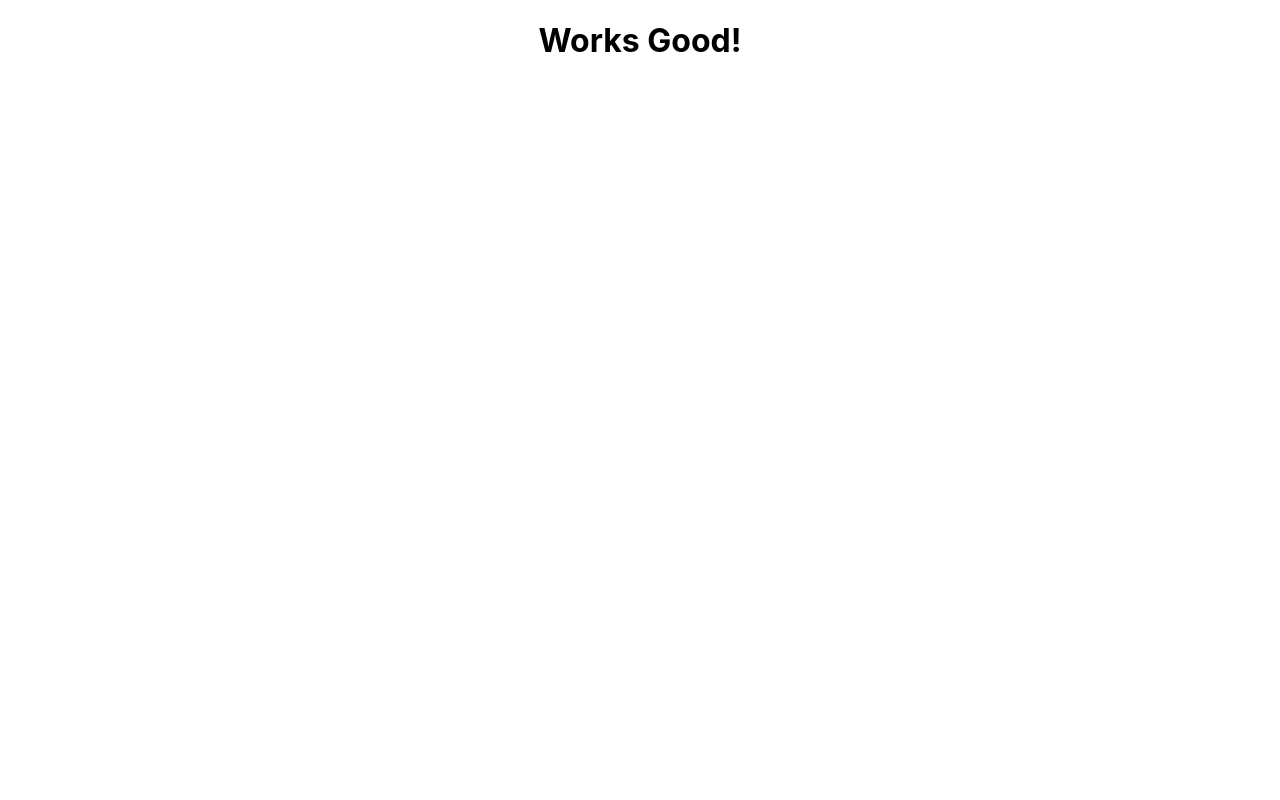
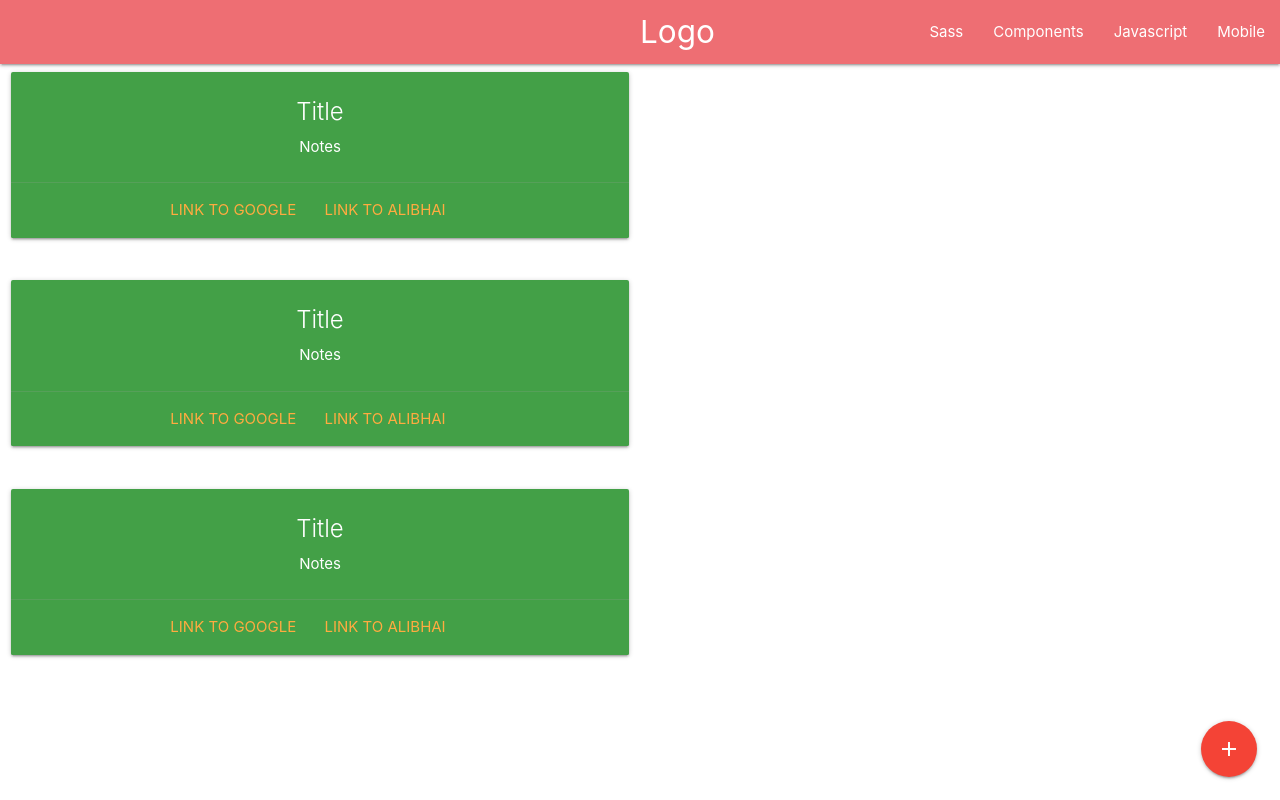
Before and after one commit to AliabbasMerchant/SecureNotes, a React (Create React App) app in the folder client/: page / in a window 1280 px wide. Built offline with nearby package versions, Linux system fonts and the light colour scheme.

Commit message:
Views added. Components connection left. OAuth left

```diff
--- a/client/package.json
+++ b/client/package.json
@@ -6,8 +6,10 @@
     "@testing-library/jest-dom": "^4.2.4",
     "@testing-library/react": "^9.4.0",
     "@testing-library/user-event": "^7.2.1",
+    "materialize-css": "^1.0.0-rc.2",
     "react": "^16.12.0",
     "react-dom": "^16.12.0",
+    "react-fontawesome": "^1.7.1",
     "react-scripts": "3.3.0"
   },
   "scripts": {
--- a/client/public/index.html
+++ b/client/public/index.html
@@ -10,6 +10,7 @@
       content="A realtime, secure notes and reminders application"
     />
     <link rel="apple-touch-icon" href="%PUBLIC_URL%/logo192.png" />
+    <link rel="stylesheet" href="https://fonts.googleapis.com/icon?family=Material+Icons">
     <!--
       manifest.json provides metadata used when your web app is installed on a
       user's mobile device or desktop. See https://developers.google.com/web/fundamentals/web-app-manifest/
--- a/client/src/components/App.js
+++ b/client/src/components/App.js
@@ -2,6 +2,8 @@ import React from 'react';
 import './App.css';
 import TopBar from "./TopBar";
 import Main from "./Main";
+import "materialize-css/dist/css/materialize.min.css"
+
 function App() {
   return (
     <div className="App">
--- a/client/src/components/DisplayNote.js
+++ b/client/src/components/DisplayNote.js
@@ -1,13 +1,25 @@
-import React, { Component } from 'react'
+import React from 'react'
 
-export class DisplayNote extends Component {
-    render() {
-        return (
-            <div>
-                <h1>Works Good!</h1>
+function DisplayNote() {
+    return (
+        <div className="row">
+            <div className="col s12 m6">
+                <div className="card green darken-1">
+                    <div className="card-content white-text">
+                        <span className="card-title">Title</span>
+                        <p>
+                            Notes
+                        </p>
+                    </div>
+
+                    <div className="card-action">
+                        <a href="https://google.com"> Link to google </a>
+                        <a href="https://github.com/AliabbasMerchant"> Link to AliBhai</a>
+                    </div>
+                </div>
             </div>
-        )
-    }
+        </div>
+    )
 }
 
 export default DisplayNote
--- a/client/src/components/FAB.js
+++ b/client/src/components/FAB.js
@@ -1,13 +1,13 @@
-import React, { Component } from 'react'
+import React from 'react'
 
-export class FAB extends Component {
-    render() {
-        return (
-            <div>
-
-            </div>
-        )
-    }
+function FAB() {
+    return (
+        <div className="fixed-action-btn">
+            <a className="btn-floating btn-large red">
+                <i className="large material-icons"> add </i>
+            </a>
+        </div>
+    )
 }
 
 export default FAB
--- a/client/src/components/Main.js
+++ b/client/src/components/Main.js
@@ -1,15 +1,14 @@
-import React, { Component } from 'react'
+import React from 'react'
 import NoteViewer from "./NoteViewer";
 import FAB from "./FAB";
-export class Main extends Component {
-    render() {
-        return (
-            <div>
-                <NoteViewer />
-                <FAB />
-            </div>
-        )
-    }
+
+function Main() {
+    return (
+        <div>
+            <NoteViewer />
+            <FAB/>
+        </div>
+    )
 }
 
 export default Main
--- a/client/src/components/NavBar.js
+++ b/client/src/components/NavBar.js
@@ -1,13 +1,29 @@
-import React, { Component } from 'react'
+import React from 'react'
 
-export class NavBar extends Component {
-    render() {
-        return (
-            <div>
+function NavBar() {
+    return (
+        <div>
+            <nav>
+                <div className="nav-wrapper">
+                    <a href="#!" className="brand-logo">Logo</a>
+                    <a href="#" dataTarget="mobile-demo" className="sidenav-trigger"><i className="material-icons">menu</i></a>
+                    <ul className="right hide-on-med-and-down">
+                        <li><a>Sass</a></li>
+                        <li><a>Components</a></li>
+                        <li><a>Javascript</a></li>
+                        <li><a>Mobile</a></li>
+                    </ul>
+                </div>
+            </nav>
 
-            </div>
-        )
-    }
+            <ul className="sidenav" id="mobile-demo">
+                <li><a>Sass</a></li>
+                <li><a>Components</a></li>
+                <li><a>Javascript</a></li>
+                <li><a>Mobile</a></li>
+            </ul>
+        </div>
+    )
 }
 
-export default NavBar;
+export default NavBar
--- a/client/src/components/NoteViewer.js
+++ b/client/src/components/NoteViewer.js
@@ -1,13 +1,13 @@
-import React, { Component } from 'react'
+import React from 'react'
 import DisplayNote from "./DisplayNote";
-export class NoteViewer extends Component {
-    render() {
-        return (
-            <div>
-                <DisplayNote />
-            </div>
-        )
-    }
+function NoteViewer() {
+    return (
+        <div>
+            <DisplayNote/>
+            <DisplayNote />
+            <DisplayNote/>
+        </div>
+    )
 }
 
 export default NoteViewer
--- a/client/src/components/TopBar.js
+++ b/client/src/components/TopBar.js
@@ -1,13 +1,11 @@
-import React, { Component } from 'react'
+import React from 'react'
 import NavBar from "./NavBar";
-export class TopBar extends Component {
-    render() {
-        return (
-            <div>
-                <NavBar/>
-            </div>
-        )
-    }
+function TopBar() {
+    return (
+        <div>
+            <NavBar />
+        </div>
+    )
 }
 
 export default TopBar
```
Also changed, not shown: client/src/components/OAuth.js (added, +88 -0 lines), 1 other file (tests, documents, lock files or other folders).
